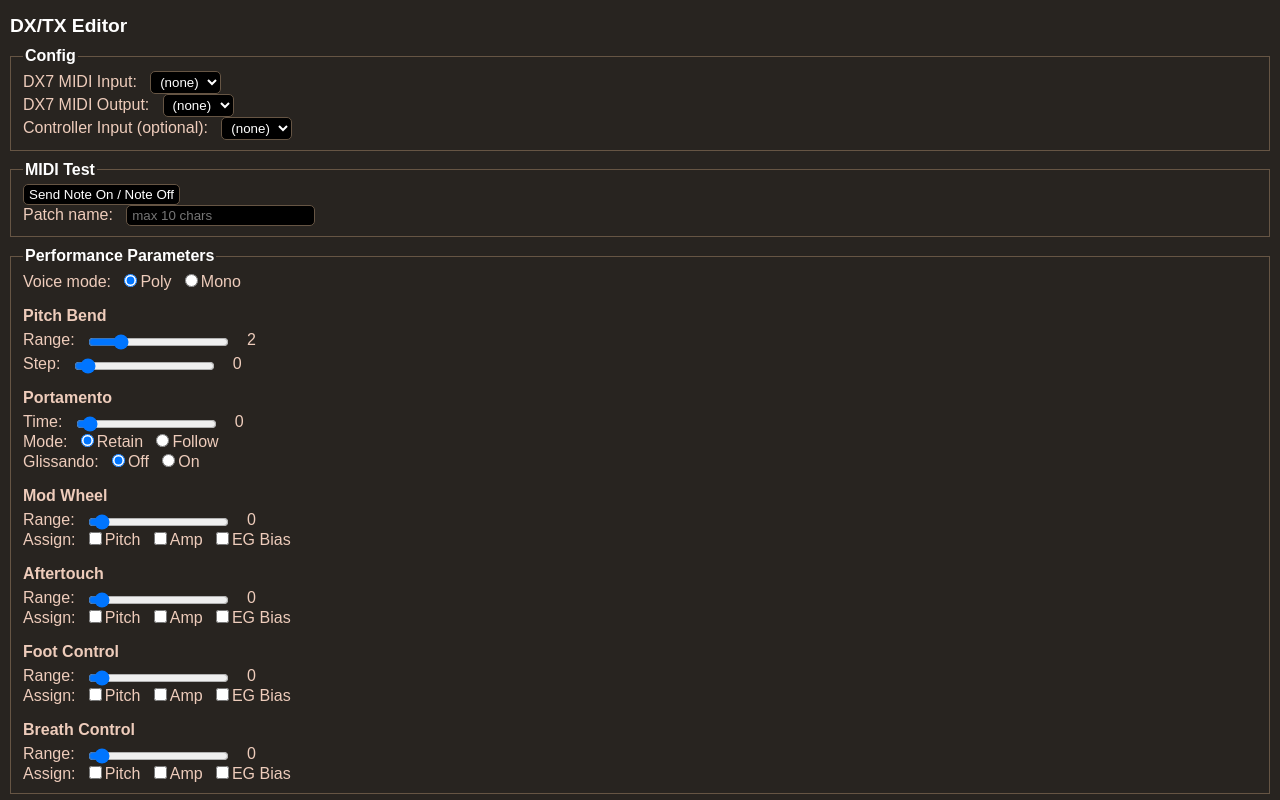
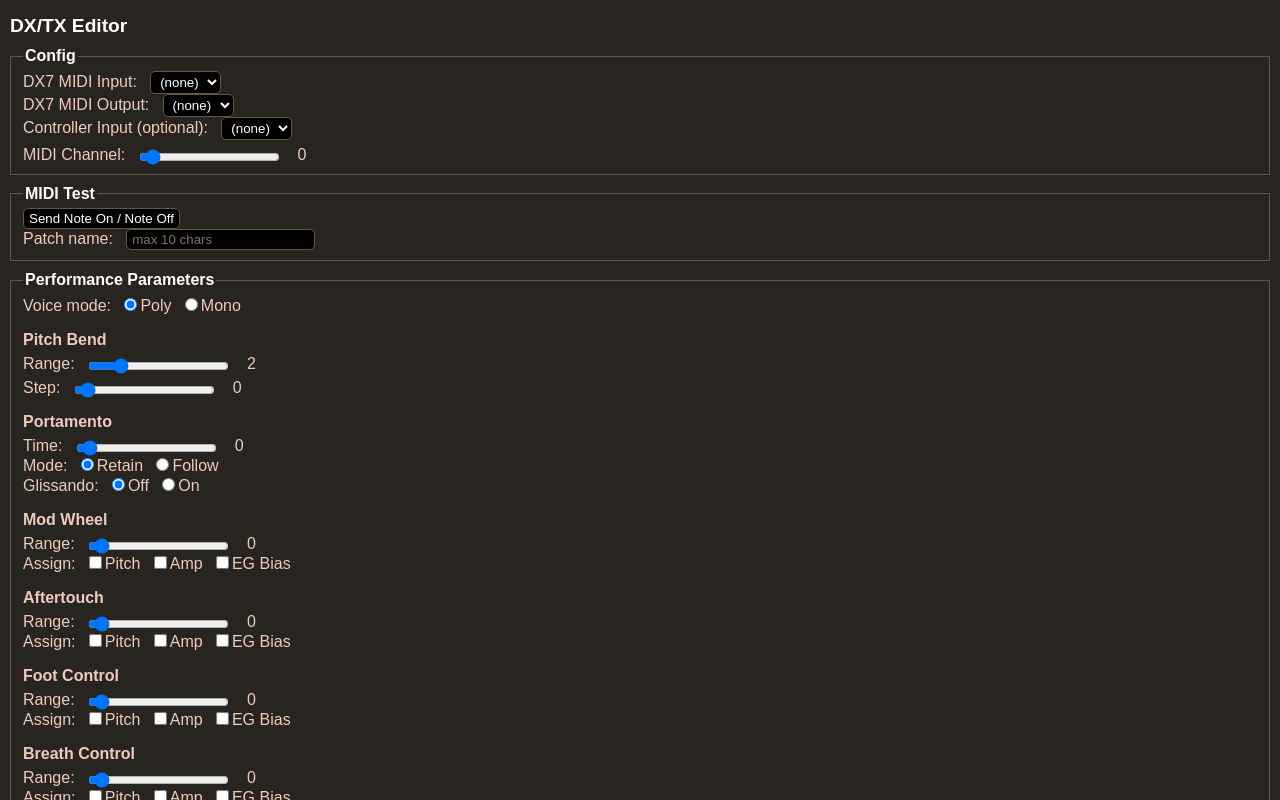
Before and after one commit to Ahlzen/DXEdit, a React (Vite) app: page / in a window 1280 px wide. Shown: the top 800 px of the page. Built offline with nearby package versions, Linux system fonts and the light colour scheme.

Commit message:
Added MIDI channel selector + misc refactorings.

```diff
--- a/src/components/App.tsx
+++ b/src/components/App.tsx
@@ -4,17 +4,16 @@
 
 // MIDI / DX7 sysex
 import { WebMidi } from '../midi/webmidi'
-import type { performanceParam, performanceValues } from '../midi/performanceParams.ts'
-import { performanceParamSpecs } from '../midi/performanceParams.ts';
-import type { voiceParam, voiceParamSpec, egType, opNumber } from '../midi/voiceParams';
-import { voiceParamData, voiceParamSpecs, egTypeOffsets, opOffsets } from '../midi/voiceParams';
+import { type performanceParam, type performanceValues,
+  performanceParamSpecs, getInitPerformanceParams } from '../midi/performanceParams.ts';
+import { type voiceParam, type egType, type opNumber,
+  voiceParamData, voiceParamSpecs, egTypeOffsets } from '../midi/voiceParams';
 
-// components
+// Components
 import MidiPortSelector from './MidiPortSelector.tsx';
 import RadioGroup from './RadioGroup.tsx';
 import Slider from './Slider.tsx';
 import PerformanceControlEditor from './PerformanceControlEditor.tsx';
-import EnvelopeEditor from './EnvelopeEditor.tsx';
 import OpEditor from './OpEditor.tsx';
 
 
@@ -34,22 +33,8 @@
   const [midiChannel, setMidiChannel] = useState<number>(0);
 
   // Editor state
-  const [perfParams, setPerfParams] = useState<performanceValues>({
-    'monoMode': 0,
-    'pitchBendRange': 2,
-    'pitchBendStep': 0,
-    'portamentoTime': 0,
-    'portamentoMode': 0,
-    'glissando': 0,
-    'modWheelRange': 0,
-    'modWheelAssign': 0,
-    'aftertouchRange': 0,
-    'aftertouchAssign': 0,
-    'footControlRange': 0,
-    'footControlAssign': 0,
-    'breathControlRange': 0,
-    'breathControlAssign': 0,
-  });
+  const [perfParams, setPerfParams] = useState<performanceValues>(
+    getInitPerformanceParams());
   const [voiceParams, setVoiceParams] =
     useState<voiceParamData>(new voiceParamData());
   const [currentOp, setCurrentOp] = useState<opNumber>('op1');
@@ -99,6 +84,11 @@
         portNames={midiInPortNames}
         selectedPortName={controllerIn}
         onPortChanged={handleControllerInChanged} />
+      <Slider
+        title="MIDI Channel:"
+        selectedValue={midiChannel}
+        maxValue={15}
+        onValueChanged={setMidiChannel} />
     </fieldset>
 
     <fieldset className="panel">
--- a/src/midi/performanceParams.ts
+++ b/src/midi/performanceParams.ts
@@ -42,3 +42,22 @@
   'breathControlRange': {paramNumber: 74, maxValue: 99},
   'breathControlAssign': {paramNumber: 75, maxValue: 7}
 };
+
+export function getInitPerformanceParams() : performanceValues {
+  return {
+    'monoMode': 0,
+    'pitchBendRange': 2,
+    'pitchBendStep': 0,
+    'portamentoTime': 0,
+    'portamentoMode': 0,
+    'glissando': 0,
+    'modWheelRange': 0,
+    'modWheelAssign': 0,
+    'aftertouchRange': 0,
+    'aftertouchAssign': 0,
+    'footControlRange': 0,
+    'footControlAssign': 0,
+    'breathControlRange': 0,
+    'breathControlAssign': 0,
+  };
+}
```
